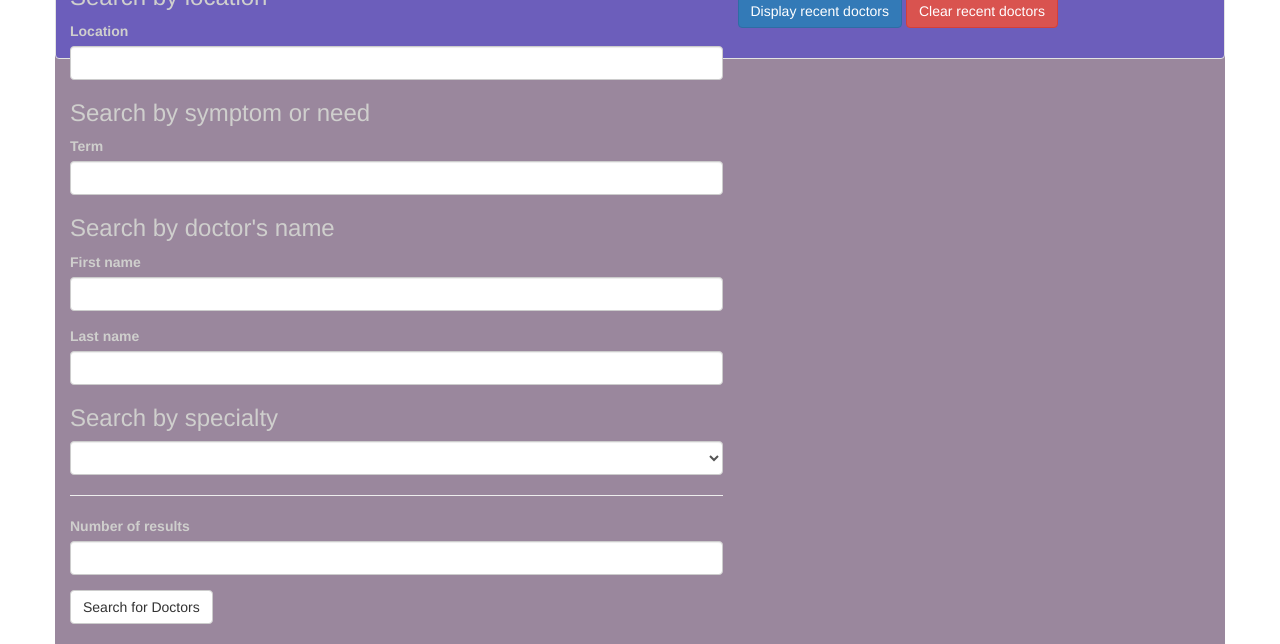
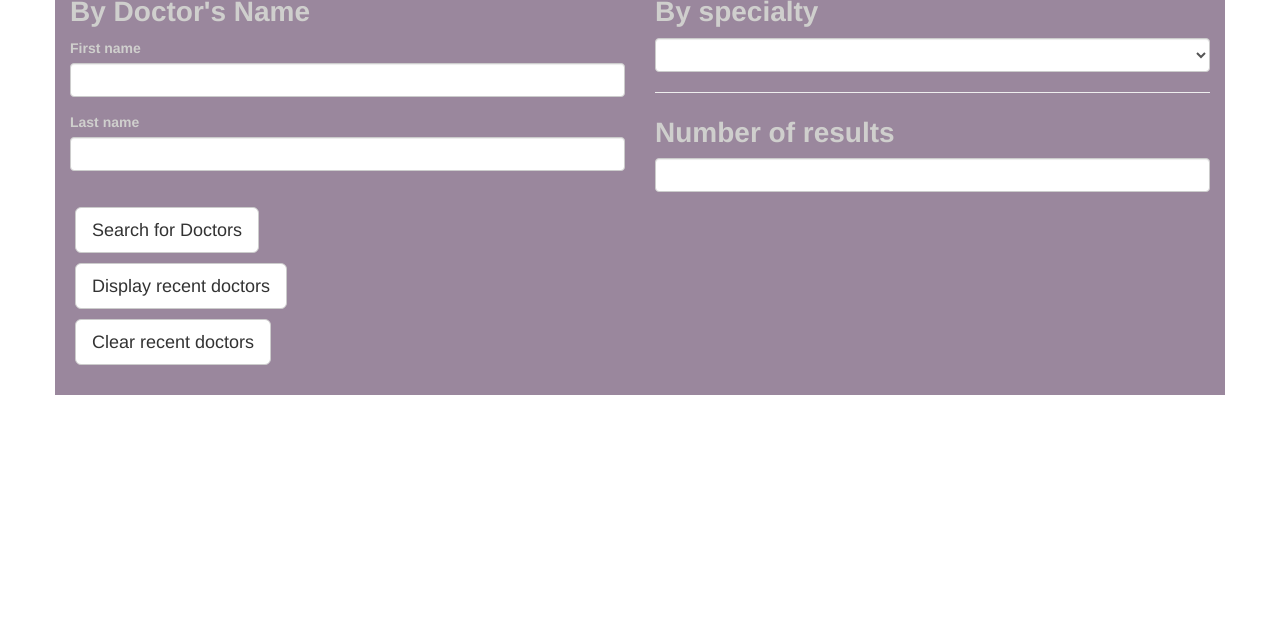
Before and after one commit to grepcats/doctor-search, a website built with webpack: page src/index.html in a window 1280 px wide. Shown: the part 372-1016 px from the top of the page. After the commit the page ends 800 px from the top, so only its background shows below. Built offline with nearby package versions, Linux system fonts and the light colour scheme.

Commit message:
finish styling and restructuring interface

```diff
--- a/src/index.html
+++ b/src/index.html
@@ -2,6 +2,7 @@
 <html lang="en" dir="ltr">
   <head>
     <meta charset="utf-8">
+    <meta name="viewport" content="width=device-width, initial-scale=1.0">
     <script
 src="https://code.jquery.com/jquery-3.3.1.js"
 integrity="sha256-2Kok7MbOyxpgUVvAk/HJ2jigOSYS2auK4Pfzbm7uH60="
@@ -17,20 +18,14 @@ crossorigin="anonymous"></script>
         <p>Enter your search terms to find doctors in your area</p>
       </div>
       <div class="row">
-        <div class="search col-sm-7">
-          <h2>Search</h2>
+        <div class="search col-sm-6">
           <form id="malady-search">
-            <h3>Search by location</h3>
             <div class="form-group">
-              <label for="search-location">Location</label>
+              <label class="big-label" for="search-location">By Location</label>
               <input type="text" id="search-location" class="form-control">
             </div>
-            <h3>Search by symptom or need</h3>
-            <div class="form-group">
-              <label for="malady-term">Term</label>
-              <input type="text" id="malady-term" class="form-control">
-            </div>
-            <h3>Search by doctor's name</h3>
+
+            <h3>By Doctor's Name</h3>
             <div class="form-group">
               <label for="first-name">First name</label>
               <input type="text" id="first-name" class="form-control">
@@ -39,7 +34,13 @@ crossorigin="anonymous"></script>
               <label for="last-name">Last name</label>
               <input type="text" id="last-name" class="form-control">
             </div>
-            <h3>Search by specialty</h3>
+          </div>
+          <div class="col-sm-6">
+            <div class="form-group">
+              <label class="big-label" for="malady-term">By Symptom or Need</label>
+              <input type="text" id="malady-term" class="form-control">
+            </div>
+            <h3>By specialty</h3>
             <div class="form-group">
               <select id="specialty" class="form-control">
                 <option value=""></option>
@@ -47,21 +48,19 @@ crossorigin="anonymous"></script>
             </div>
             <hr>
             <div class="form-group">
-              <label for="results-num">Number of results</label>
+              <label class="big-label" for="results-num">Number of results</label>
               <input id="results-num" type="number" class="form-control">
             </div>
-            <button type="submit" class="btn btn-default">Search for Doctors</button>
-          </form>
-        </div>
-        <div class="options well">
-          <h2>Other Search Options</h2>
-          <button id="display-recent" class="btn btn-primary">Display recent doctors</button>
-          <button id="delete-recent" class="btn btn-danger">Clear recent doctors</button>
+          </div>
+          <button type="submit" class="btn btn-default btn-lg submit-button">Search for Doctors</button>
+        </form><br/>
+        <div class="button-group">
+          <button id="display-recent" class="btn btn-default btn-lg">Display recent doctors</button><br/>
+          <button id="delete-recent" class="btn btn-default btn-lg">Clear recent doctors</button>
         </div>
       </div>
       <div class="output">
       </div>
-
     </div>
 
   </body>
--- a/src/styles.css
+++ b/src/styles.css
@@ -7,6 +7,11 @@
 .container {
   background-color: #9A879D;
   color: #CFCFCD;
+}
+
+.big-label, h3 {
+  font-size: 2em;
+    font-weight: bold;
 }
 
 .address {
@@ -36,12 +41,11 @@
   width: 75%;
   margin: auto;
   margin-top: 20px;
+  color: #563440;
 }
 
-.options {
-  background-color: rgba(0, 0, 255, 0.3);
-  padding-bottom: 30px;
-  margin-bottom: 0;
+.btn {
+  margin-bottom: 10px;
 }
 
 h2 {
@@ -52,3 +56,7 @@ h2 {
 .special-p {
   margin-top: 5px;
 }
+
+.btn-default {
+  margin-left: 20px;
+}
```
